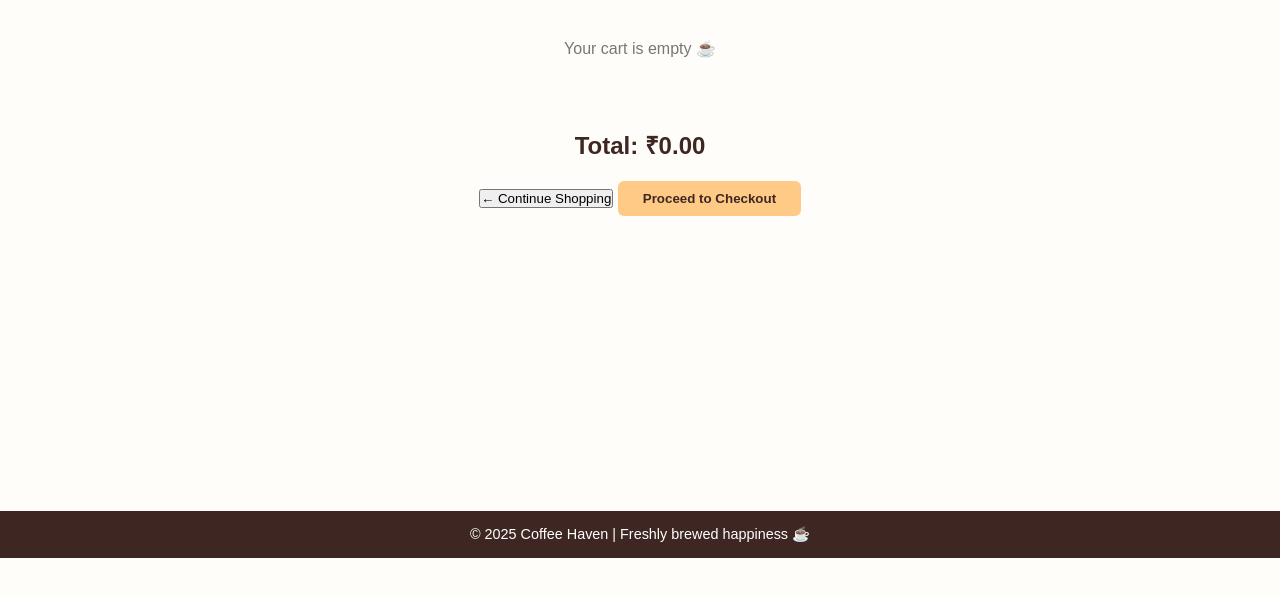
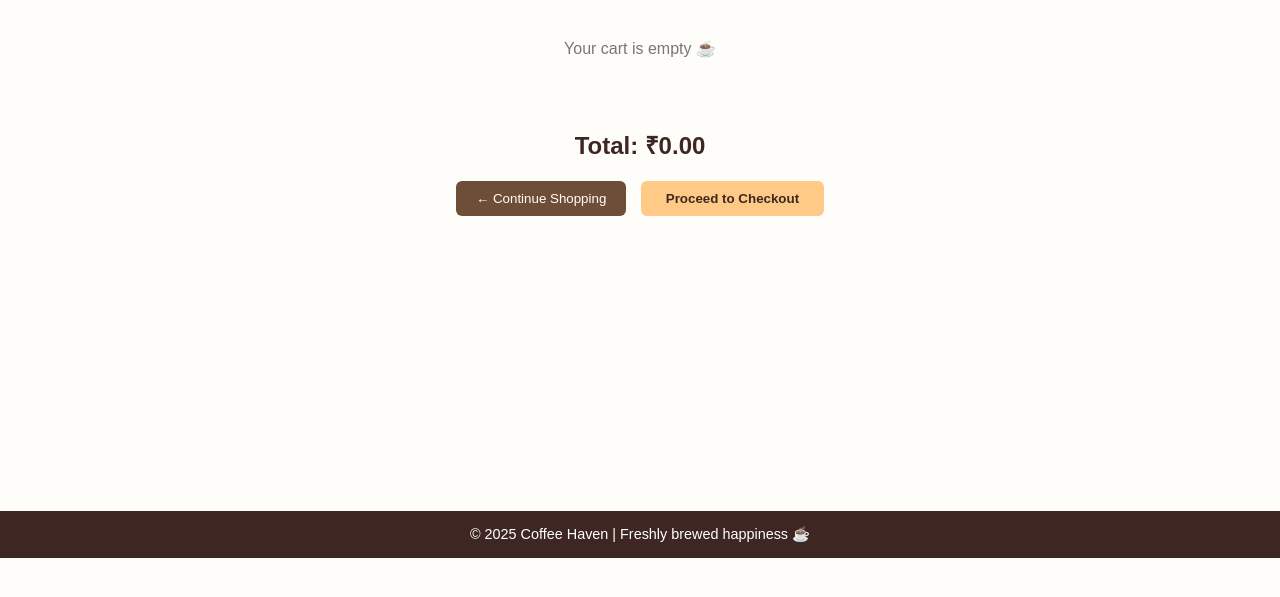
Before and after one commit to Karthikanand141/coffeshop, a plain HTML site: page cart.html in a window 1280 px wide. Shown: the part 155-752 px from the top of the page. Drawn offline with Linux system fonts and the light colour scheme.

Commit message:
Update style.css

```diff
--- a/css/style.css
+++ b/css/style.css
@@ -398,3 +398,19 @@ footer {
   margin-top: 50px;
   font-size: 0.9rem;
 }
+
+.back-btn {
+  background: #6f4e37;
+  color: white;
+  padding: 10px 20px;
+  border: none;
+  border-radius: 6px;
+  cursor: pointer;
+  margin-right: 10px;
+  text-decoration: none;
+  display: inline-block;
+}
+/* ===== back button ===== */
+.back-btn:hover {
+  background: #8b5e3b;
+}
```
